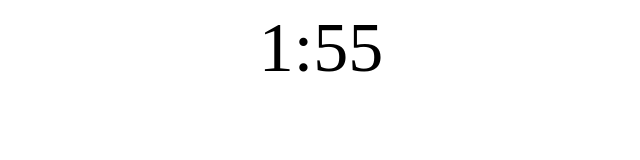
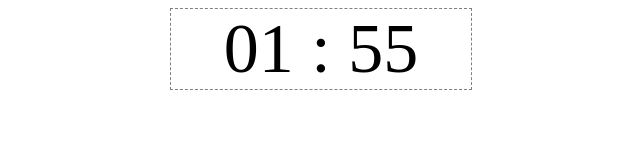
Before and after one commit to mustafaertekin/js-training-countdown, a plain HTML site: page index.html in a window 1280 px wide. Shown: the whole page, without its empty margins (319-959 px from the left). Drawn offline with nearby package versions, Linux system fonts and the light colour scheme.

Commit message:
second commit

```diff
--- a/css/style.css
+++ b/css/style.css
@@ -1,4 +1,7 @@
 #main {
-    text-align: center;
+  border: 1px dashed gray;
+  width: 300px;
+  margin: 0 auto;
+  text-align: center;
     font-size: 70px;
   }
--- a/js/main.js
+++ b/js/main.js
@@ -1,18 +1,25 @@
-let minToCountDown = 2;
-let min = 2;
+let min = 2 - 1;  // 01:59 is the strat point for 2 minutes, so give -1 for the minute
 let sec = 60;
 
 let loop = setInterval(function() {
 
+
     sec--;
 
+    // if the sec = 0 , it means 1 minute is over, so min--
     if (sec == 0){
         sec = 60;
         min --;
     }
 
-    $("#main").html(`${min-1}:${sec}`)
+    // to make the view 01:05 instead of 1:5, we use padStart method with 2 digits parameter
+    let minute = new String(min).padStart(2, "0");
+    let second = new String(sec).padStart(2, "0");
 
+    // Output to DOM with string literals
+    $("#main").html(`${minute} : ${second}`)
+
+    // cancal the time interval when the min & sec 0
     if (min == 0 && sec == 0) {
         // at the and write "the end"
         if (minToCountDown < 0) {
```
